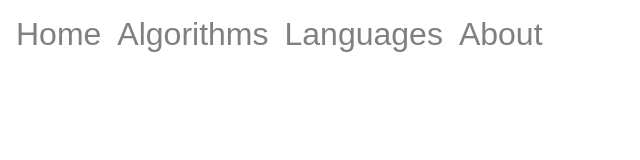
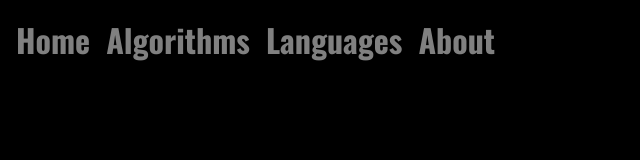
Before and after one commit to Dexters-laboratory7/Algorithms, a plain HTML site: page index.html in a window 1280 px wide. Shown: the whole page, without its empty margins (0-640 px from the left). Drawn offline with nearby package versions, Linux system fonts and the light colour scheme.

Commit message:
Style sheet import fix

```diff
--- a/style.css
+++ b/style.css
@@ -1,6 +1,5 @@
-<link rel="preconnect"href="https://fonts.gstatic.com">
-<link href="https://fonts.googleapis.com/css2?family=Oswald:wght@700&display=swap"rel="stylesheet">
-<style>
+@import url('https://fonts.googleapis.com/css2?family=Oswald:wght@700&display=swap');
+
 html {
     background-color: black;
 }
@@ -23,6 +22,7 @@ a {
     font-size: 32px;
     text-decoration: none;
     color: grey;
+    border-radius: 10px;
 }
 
 a:hover {
@@ -32,5 +32,3 @@ a:hover {
     pading: 15px;
     transition: 1s ease;
 }
-
-</style>
```
